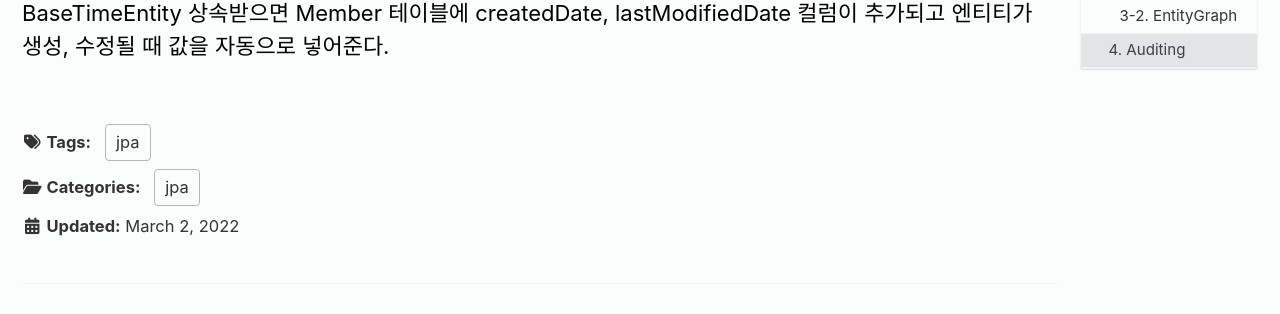
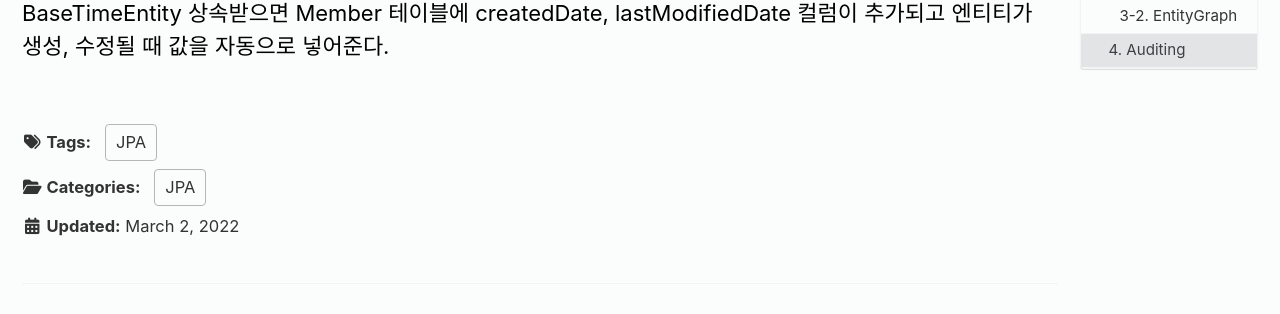
Before and after one commit to openobjectnet/openobjectnet.github.io, a Jekyll site: the page built from _posts/2022-03-02-springdata-jpa.md, in a window 1280 px wide and 900 px high, scrolled down 7968 px. Shown: the part 128-442 px from the top of the window. Built offline with Jekyll 4.4.1, drawn with Linux system fonts in a browser that asks for light colours; cached includes are drawn as plain includes; nearby versions of some CDN libraries; comment, search, counter and statistics services are not loaded.

Commit message:
카테고리수정

```diff
--- a/_posts/2022-03-02-springdata-jpa.md
+++ b/_posts/2022-03-02-springdata-jpa.md
@@ -2,10 +2,10 @@
 title:  "실전 Spring data JPA"
 search: false
 categories:
-  - jpa
+  - JPA
 toc: true
 tags:
-  - jpa
+  - JPA
 author: 이승효
 ---
 
```
